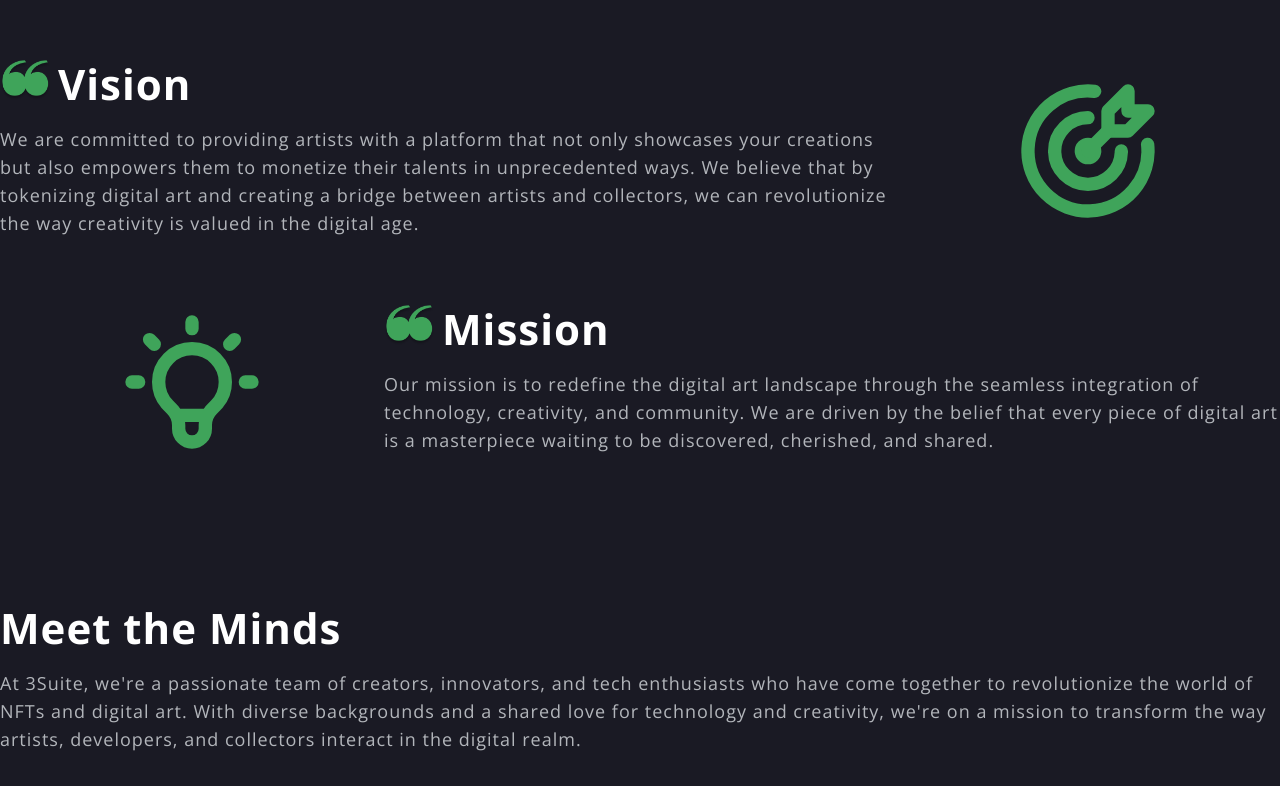
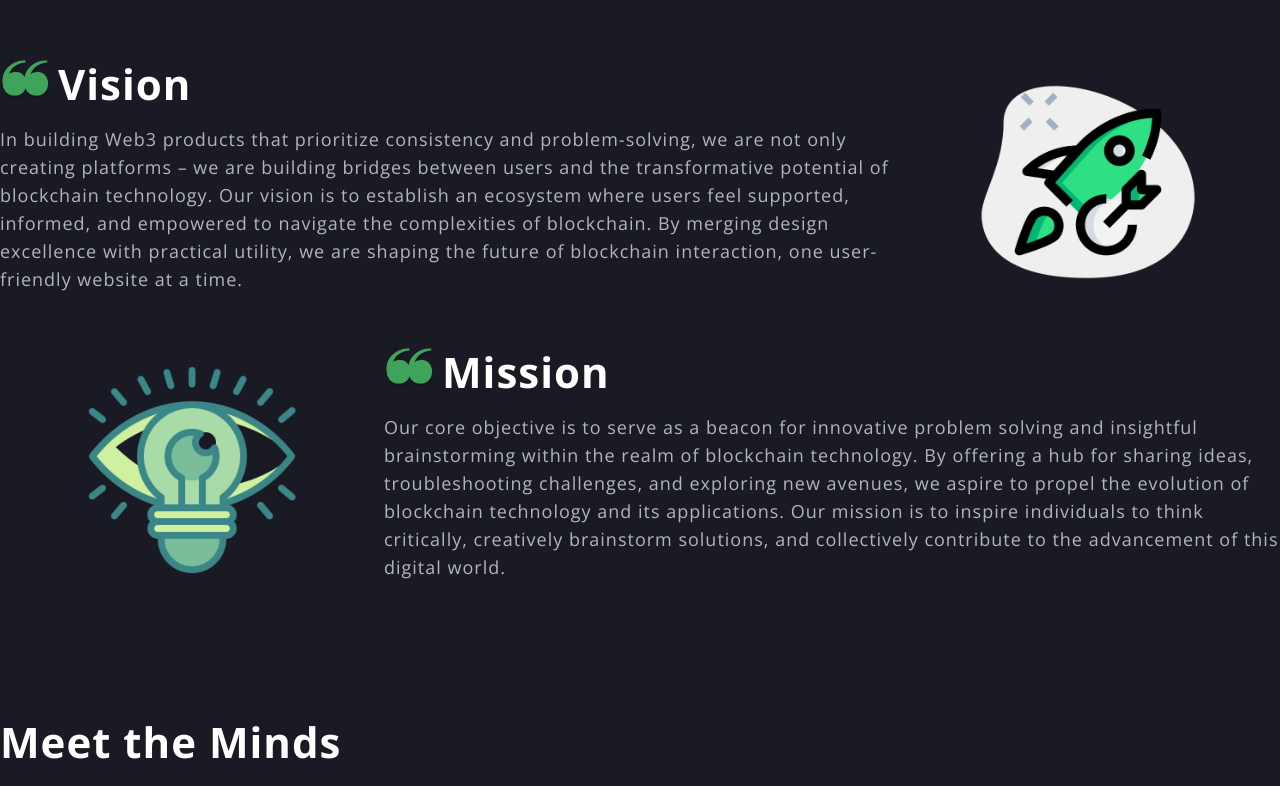
Before and after one commit to muthu-tm/3suite-landing-page, a React (Create React App) app: page / in a window 1280 px wide. Shown: the part 1880-2666 px from the top of the page. Built offline with nearby package versions, Linux system fonts and the light colour scheme; no server answers.

Commit message:
Images and Content updated

```diff
--- a/src/components/About/About.js
+++ b/src/components/About/About.js
@@ -1,7 +1,7 @@
 import React from "react";
 import "./about.css";
-import Mission from "../../img/IdioticAlienatedEnglishpointer-unscreen.gif";
-import Vision from "../../img/vission.png";
+import Mission from "../../img/target_3064635.png";
+import Vision from "../../img/vision_2421425.png";
 import QuotesOpen from "../../img/darkQuote.png";
 import QuotesClose from "../../img/openQuotes.png";
 import { TbTargetArrow } from "react-icons/tb";
@@ -21,14 +21,17 @@ function About() {
             </div>
           </div>
           <div className="mv-para" style={{ width: "100%" }}>
-            We are committed to providing artists with a platform that not only
-            showcases your creations but also empowers them to monetize their
-            talents in unprecedented ways. We believe that by tokenizing digital
-            art and creating a bridge between artists and collectors, we can
-            revolutionize the way creativity is valued in the digital age.
+            In building Web3 products that prioritize consistency and
+            problem-solving, we are not only creating platforms – we are
+            building bridges between users and the transformative potential of
+            blockchain technology. Our vision is to establish an ecosystem where
+            users feel supported, informed, and empowered to navigate the
+            complexities of blockchain. By merging design excellence with
+            practical utility, we are shaping the future of blockchain
+            interaction, one user-friendly website at a time.
           </div>
         </div>
-        <IconContext.Provider
+        {/* <IconContext.Provider
           value={{
             size: "10em",
             color: "#3fa45a",
@@ -38,13 +41,13 @@ function About() {
           <div className="mv-img">
             <TbTargetArrow />
           </div>
-        </IconContext.Provider>
-        {/* <img src={Mission} alt="" className="mv-img" /> */}
+        </IconContext.Provider> */}
+        <img src={Mission} alt="" className="mv-img" />
       </div>
       <div style={{ marginTop: 55 }} />
       <div className="vision">
-        {/* <img src={Vision} alt="" className="mv-img" /> */}
-        <IconContext.Provider
+        <img src={Vision} alt="" className="mv-img" />
+        {/* <IconContext.Provider
           value={{
             size: "10em",
             color: "#3fa45a",
@@ -54,7 +57,7 @@ function About() {
           <div className="mv-img">
             <HiOutlineLightBulb />
           </div>
-        </IconContext.Provider>
+        </IconContext.Provider> */}
         <div className="mv-cont">
           <div className="quote">
             <img src={QuotesOpen} alt="" className="mv-quote" />
@@ -63,10 +66,14 @@ function About() {
             </div>
           </div>
           <div className="mv-para" style={{ width: "100%" }}>
-            Our mission is to redefine the digital art landscape through the
-            seamless integration of technology, creativity, and community. We
-            are driven by the belief that every piece of digital art is a
-            masterpiece waiting to be discovered, cherished, and shared.
+            Our core objective is to serve as a beacon for innovative problem
+            solving and insightful brainstorming within the realm of blockchain
+            technology. By offering a hub for sharing ideas, troubleshooting
+            challenges, and exploring new avenues, we aspire to propel the
+            evolution of blockchain technology and its applications. Our mission
+            is to inspire individuals to think critically, creatively brainstorm
+            solutions, and collectively contribute to the advancement of this
+            digital world.
           </div>
         </div>
       </div>
--- a/src/components/About/about.css
+++ b/src/components/About/about.css
@@ -33,7 +33,7 @@
 
 .mv-img {
     margin:10px auto 0;
-    /* height: 150px; */
+    height: 220px;
 
 }
 
--- a/src/components/OurTeam/Team.js
+++ b/src/components/OurTeam/Team.js
@@ -14,7 +14,12 @@ function Team() {
           <div class="col-md-12">
             <h2 className="team-head">Meet the Minds</h2>
             <h3 class=" team-para ">
-            At 3Suite, we're a passionate team of creators, innovators, and tech enthusiasts who have come together to revolutionize the world of NFTs and digital art. With diverse backgrounds and a shared love for technology and creativity, we're on a mission to transform the way artists, developers, and collectors interact in the digital realm.
+              We are a group of innovators, tech enthusiastics and enterprenurs
+              who have come togethre to revolutionize the digital world with
+              cutting-edge technologies like Blockchain, AI, IOT., With a
+              diverse backgrounds and a shared love for techmolody and
+              innovation, we're on a mission to transferm the future of digital
+              realm
             </h3>
           </div>
 
@@ -35,7 +40,10 @@ function Team() {
                         className: "global-class-name",
                       }}
                     >
-                      <div style={{marginLeft:8,marginTop:5}} className="li-bg">
+                      <div
+                        style={{ marginLeft: 8, marginTop: 5 }}
+                        className="li-bg"
+                      >
                         <BiLogoLinkedin />
                       </div>
                     </IconContext.Provider>
@@ -59,7 +67,10 @@ function Team() {
                         className: "global-class-name",
                       }}
                     >
-                      <div style={{marginLeft:8,marginTop:5}} className="li-bg">
+                      <div
+                        style={{ marginLeft: 8, marginTop: 5 }}
+                        className="li-bg"
+                      >
                         <BiLogoLinkedin />
                       </div>
                     </IconContext.Provider>
@@ -82,7 +93,10 @@ function Team() {
                         className: "global-class-name",
                       }}
                     >
-                      <div style={{marginLeft:8,marginTop:5}} className="li-bg">
+                      <div
+                        style={{ marginLeft: 8, marginTop: 5 }}
+                        className="li-bg"
+                      >
                         <BiLogoLinkedin />
                       </div>
                     </IconContext.Provider>
```
Also changed, not shown: src/img/target_3064635.png (added), src/img/vision_2421425.png (added).
